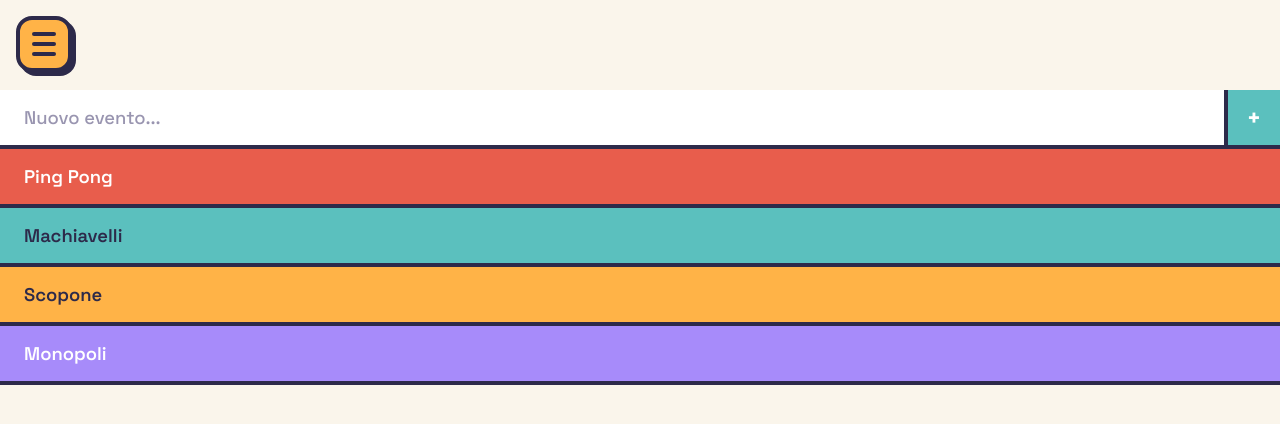
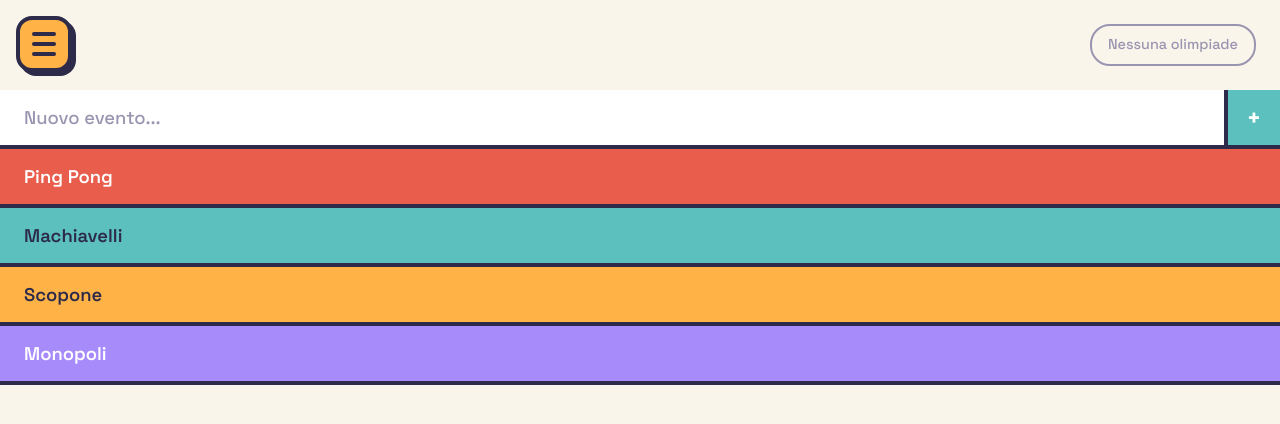
Before and after one commit to tomtom-95/enniolimpiadi_web, a React (Vite) app: page / in a window 1280 px wide. Shown: the top 424 px of the page. Built offline with nearby package versions, Linux system fonts and the light colour scheme.

Commit message:
work on styling

```diff
--- a/src/App.css
+++ b/src/App.css
@@ -1,34 +1,23 @@
 #root {
-  width: 100%;
+  width: 100vw;
+  height: 100vh;
   margin: 0;
   padding: 0;
-  min-height: 100vh;
   background: #faf5eb;
-  overflow-x: hidden;
 }
 
 .app-wrapper {
   display: flex;
-  flex-direction: row;
-  height: 100vh;
+  height: 100%;
   width: 100%;
-  max-width: 100vw;
-  overflow: hidden;
-}
-
-/* Top Bar - clips scrolling content */
-.top-bar {
-  position: fixed;
-  top: 0;
-  left: 0;
-  right: 0;
-  height: 80px;
-  background: #faf5eb;
-  z-index: 900;
 }
 
 /* Hamburger Button */
 .hamburger {
+  display: flex;
+  flex-direction: column;
+  justify-content: center;
+  align-items: center;
   position: fixed;
   top: 1rem;
   left: 1rem;
@@ -39,10 +28,6 @@
   border: 4px solid #2d2a4a;
   border-radius: 16px;
   cursor: pointer;
-  display: flex;
-  flex-direction: column;
-  justify-content: center;
-  align-items: center;
   gap: 6px;
   box-shadow: 4px 4px 0 #2d2a4a;
   transition: all 0.15s ease;
@@ -84,12 +69,11 @@
   display: flex;
   flex-direction: column;
   width: 0;
-  height: 100vh;
+  align-self: stretch;
   background: #2d2a4a;
   padding: 100px 0 20px;
   gap: 12px;
   flex-shrink: 0;
-  overflow: hidden;
   transition: width 0.3s ease, padding 0.3s ease;
 }
 
@@ -102,7 +86,6 @@
 .menu-item {
   display: flex;
   justify-content: center;
-  width: 100%;
   padding: 1rem 1.25rem;
   font-size: 1.1rem;
   font-weight: 600;
@@ -124,14 +107,37 @@
   box-shadow: 3px 3px 0 rgba(0, 0, 0, 0.3);
 }
 
+/* Olympiad Bar */
+.olympiad-bar {
+  display: flex;
+  justify-content: flex-end;
+  align-items: center;
+  padding: 1.5rem;
+}
+
+/* Olympiad Badge */
+.olympiad-badge {
+  padding: 0.5rem 1rem;
+  font-size: 0.9rem;
+  font-weight: 500;
+  color: #2d2a4a;
+  background: #faf5eb;
+  border: 2px solid #2d2a4a;
+  border-radius: 20px;
+}
+
+.olympiad-badge.empty {
+  color: #9995b0;
+  border-color: #9995b0;
+  font-style: italic;
+}
+
 .page-content {
+  display: flex;
+  flex-direction: column;
   flex: 1;
   min-width: 0;
   min-height: 0;
-  overflow: hidden;
-  padding-top: 90px;
-  display: flex;
-  flex-direction: column;
   box-sizing: border-box;
 }
 
@@ -147,11 +153,10 @@
 }
 
 .items-list {
-  flex: 1;
-  min-height: 0;
-  overflow-y: auto;
   display: flex;
   flex-direction: column;
+  flex: 1;
+  overflow-y: scroll;
 }
 
 .app-container * {
@@ -160,7 +165,8 @@
 
 /* Item Buttons */
 .item-button {
-  max-width: 100%;
+  display: flex;
+  flex-wrap: wrap;
   padding: 1rem 1.5rem;
   font-size: 1.15rem;
   font-weight: 600;
@@ -170,7 +176,6 @@
   border-bottom: 4px solid #2d2a4a;
   border-radius: 0;
   transition: all 0.1s ease;
-  position: relative;
 }
 
 .item-button:active {
--- a/src/App.tsx
+++ b/src/App.tsx
@@ -92,15 +92,37 @@ const COLORS: ColorScheme[] = [
   { bg: '#f8a5c2', text: '#2d2a4a', hoverBg: '#f593b5', hoverText: '#2d2a4a' }
 ]
 
+// OlympiadBadge Component
+function OlympiadBadge() {
+  const { selectedOlympiad } = useAppStore()
+
+  if (selectedOlympiad === "NoOlympiad") {
+    return (
+      <div className="olympiad-badge empty">
+        Nessuna olimpiade
+      </div>
+    )
+  }
+  else {
+    return (
+      <div className="olympiad-badge">
+        {selectedOlympiad}
+      </div>
+    )
+  }
+}
+
 export default function App() {
-  const { page, menuOpen } = useAppStore()
+  const { page } = useAppStore()
 
   return (
     <div className="app-wrapper">
-      {!menuOpen && <header className="top-bar" />}
       <HamburgerButton />
       <SideMenu />
       <main className="page-content">
+        <div className="olympiad-bar">
+          <OlympiadBadge />
+        </div>
         {page === Page.EVENTS && <Events />}
         {page === Page.PLAYERS && <Players />}
         {page === Page.OLYMPIAD && <Olympiads />}
```
